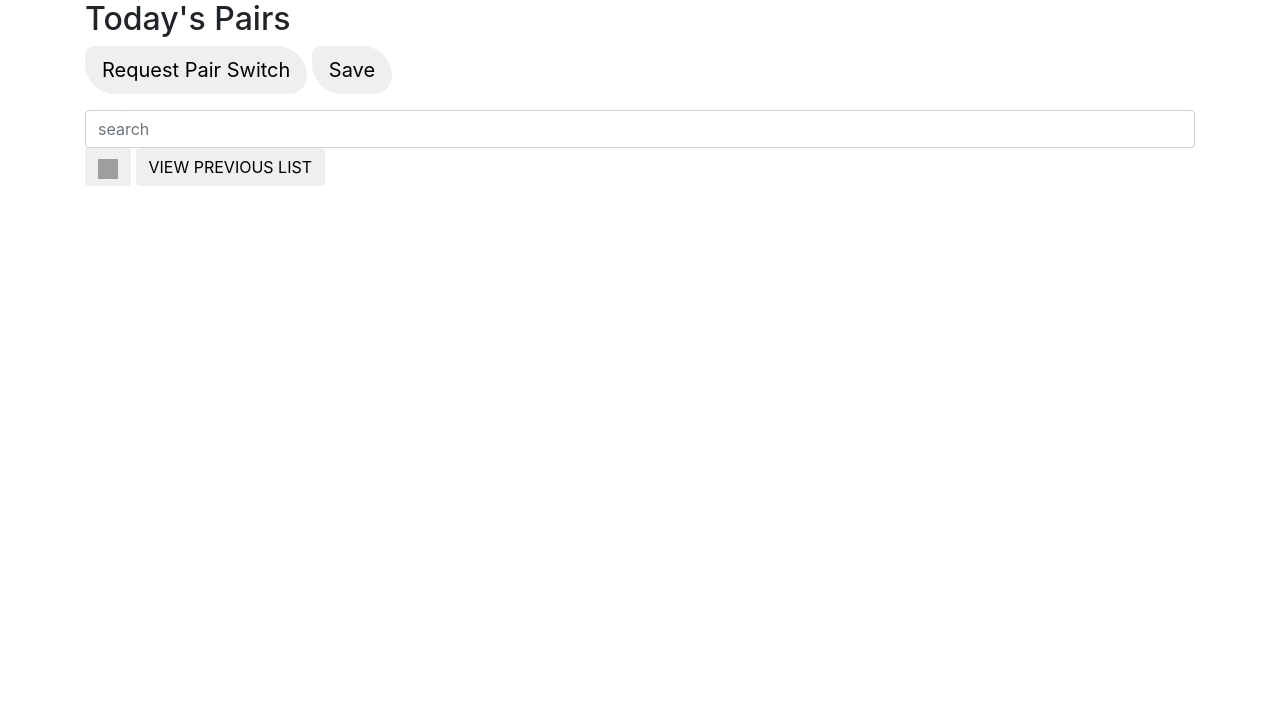
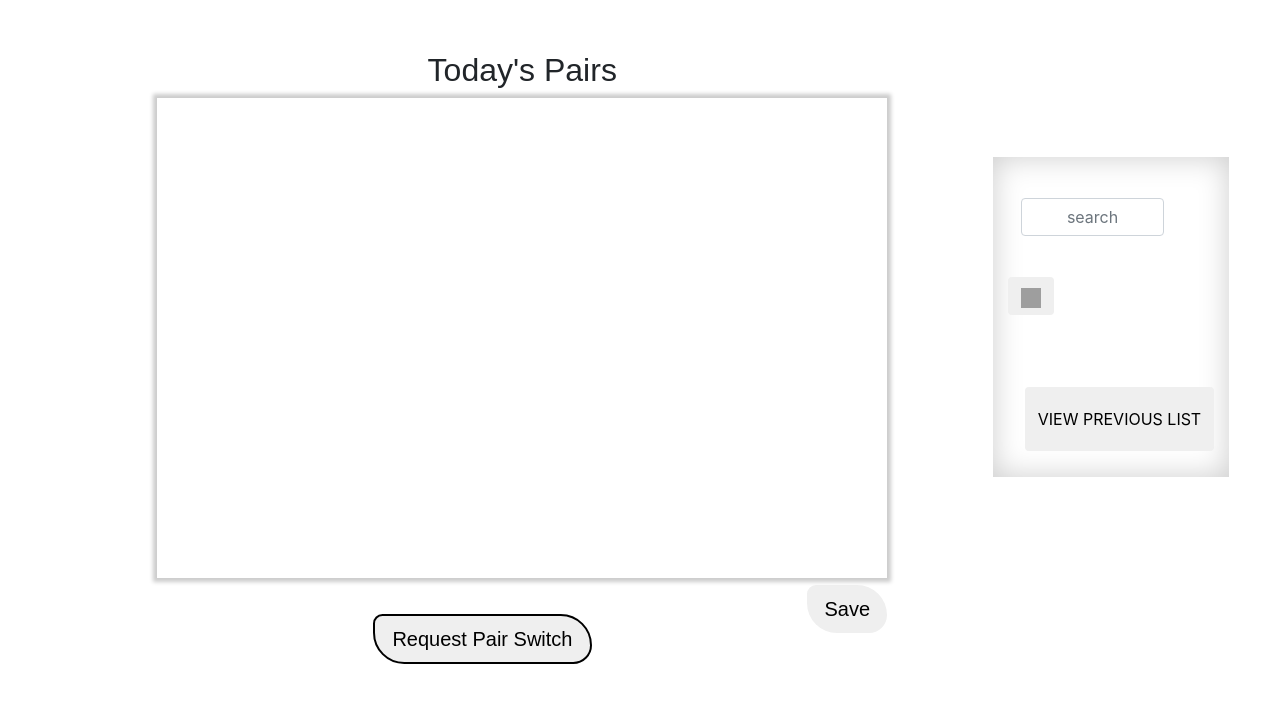
Before and after one commit to georgegithinji/STUDENT-PAIR-GENERATOR, a PHP site: page /admin-dashboard.html in a window 1280 px wide. Shown: the top 703 px of the page. Run offline with PHP 8.4, Linux system fonts and the light colour scheme; some libraries are stand-ins or nearby versions; grey boxes are pictures that could not be loaded.

Commit message:
add custom styling to administrator dashboard

```diff
--- a/css/app.css
+++ b/css/app.css
@@ -80,3 +80,69 @@
   text-align: center;
   margin-top: 4%;
 }
+
+.user-page {
+  margin: 4%;
+  height: 60vh;
+}
+
+.container.user-side1 {
+  width: 80%;
+  float: left;
+  text-align: center;
+  font-family: fantasy;
+}
+
+.container.user-side2 {
+  box-shadow: inset 0 0 30px #ccc;
+  width: 20%;
+  float: right;
+  height: 40vh;
+  margin-top: 9%;
+}
+
+.window-list {
+  display: inline-block;
+  box-shadow: 0 0 4px 4px #ccc;
+  width: 80%;
+  height: 60vh;
+  overflow: auto;
+}
+
+.btn#view-previous {
+  margin-top: 35%;
+  margin-left: 8%;
+  height: 4em;
+}
+
+.form-list {
+  width: 80%;
+  margin-left: 10%;
+}
+
+.window {
+  margin-top: 4%;
+  border: 2px solid #000;
+  width: 30%;
+}
+
+.window1 {
+  float: right;
+}
+
+input.search {
+  margin-left: 6%;
+  text-align: center;
+  color: #000;
+  width: 70%;
+  margin-top: 20%;
+}
+
+.s-inline {
+  display: inline-block;
+  vertical-align: middle;
+}
+
+button.s-inline {
+  margin-top: 20%;
+}
```
